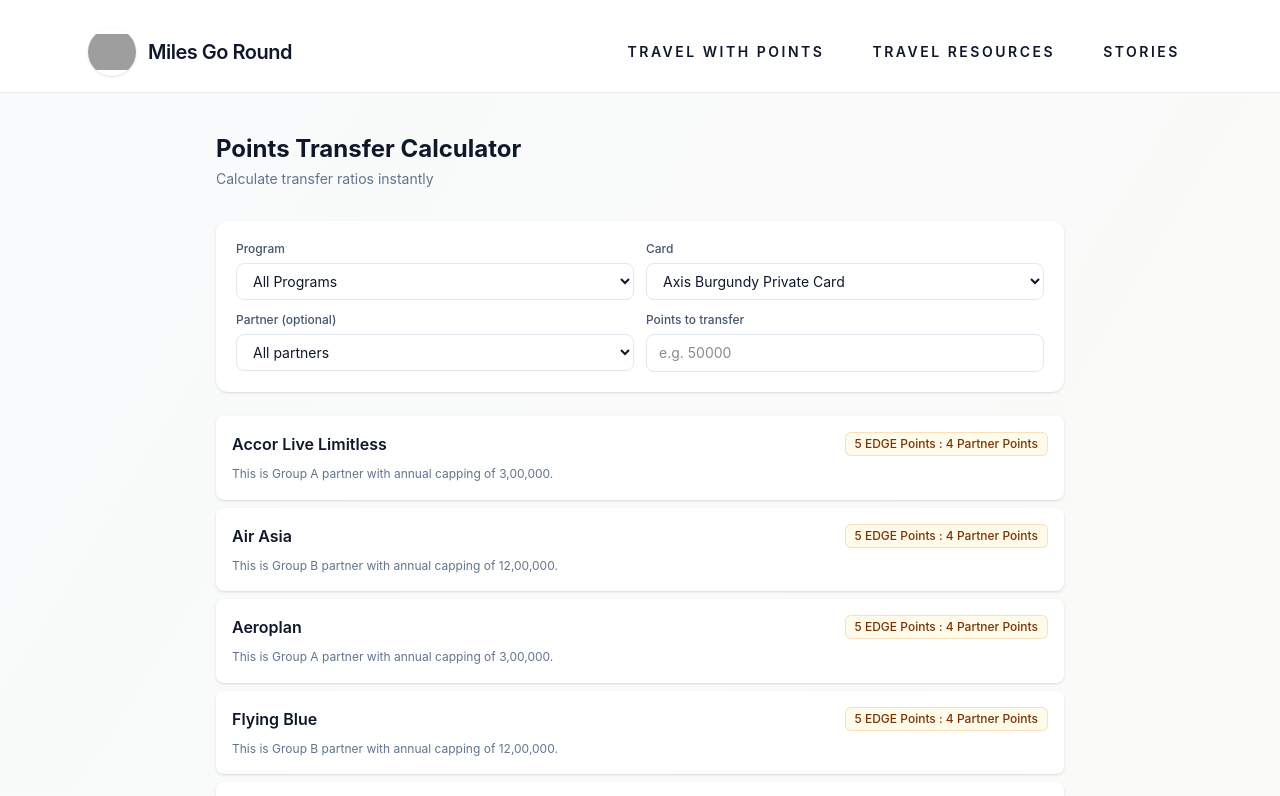
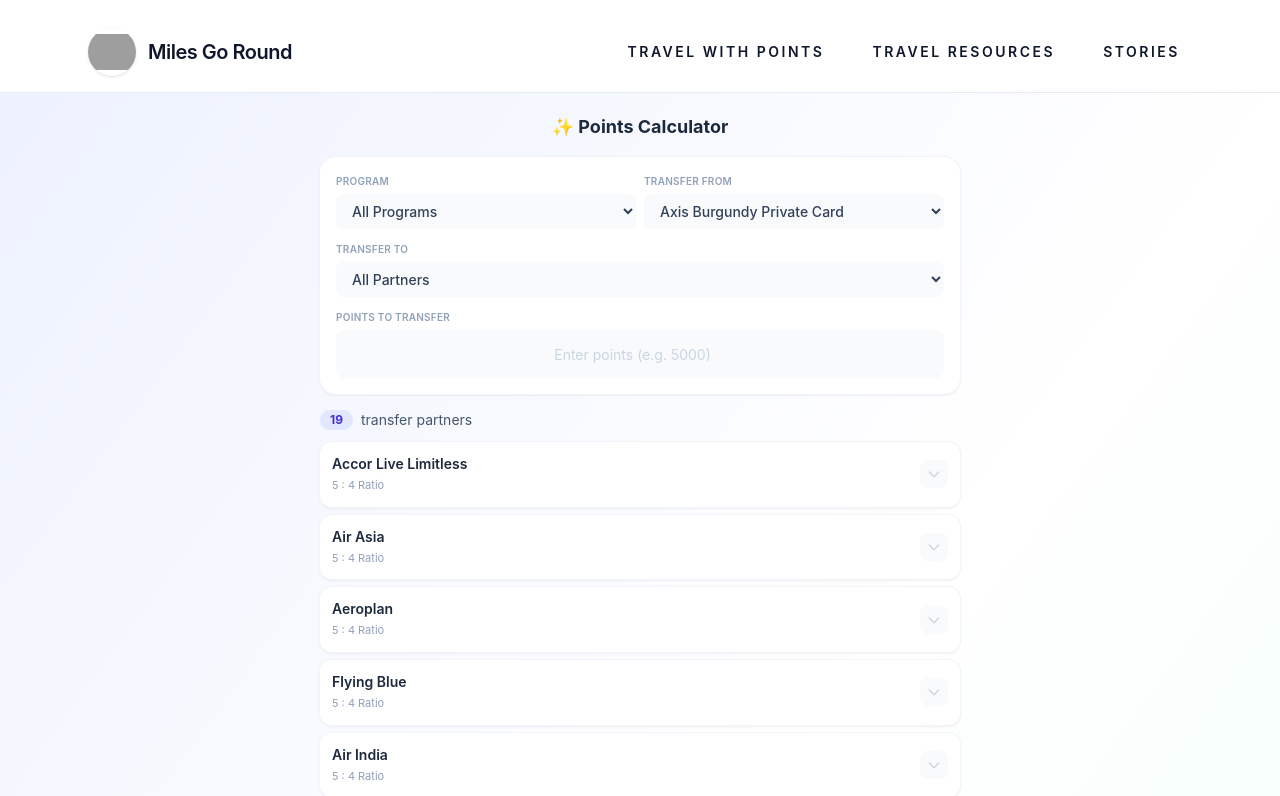
Before and after one commit to bansalmanik/travel-website, a Next.js app: page /pointsconversion in a window 1280 px wide. Shown: the top 796 px of the page. Built offline with nearby package versions, Linux system fonts and the light colour scheme; grey boxes are pictures that could not be loaded.

Commit message:
Revamped points conversion calculator

```diff
--- a/app/pointsconversion/PointsConversionContent.tsx
+++ b/app/pointsconversion/PointsConversionContent.tsx
@@ -23,17 +23,15 @@ type PointsConversionContentProps = {
 };
 
 export default function PointsConversionContent({ conversions }: PointsConversionContentProps) {
-  const [selectedProgramName, setSelectedProgramName] = useState<string>(
-    ALL_PROGRAMS_OPTION
-  );
+  const [selectedProgramName, setSelectedProgramName] = useState<string>(ALL_PROGRAMS_OPTION);
   const [selectedFrom, setSelectedFrom] = useState(conversions[0]?.from ?? "");
   const [selectedTo, setSelectedTo] = useState<string>("");
   const [transferPoints, setTransferPoints] = useState<string>("");
+  const [expandedRow, setExpandedRow] = useState<string | null>(null);
 
   const conversionsByFrom = useMemo(() => {
     return conversions.reduce((acc, conversion) => {
       acc[conversion.from] = conversion;
-
       return acc;
     }, {} as ConversionByFrom);
   }, [conversions]);
@@ -42,18 +40,13 @@ export default function PointsConversionContent({ conversions }: PointsConversio
     const uniquePrograms = Array.from(
       new Set(conversions.map((conversion) => getProgramName(conversion)))
     ).sort((a, b) => a.localeCompare(b));
-
     return [ALL_PROGRAMS_OPTION, ...uniquePrograms];
   }, [conversions]);
 
   const filteredConversions = useMemo(() => {
-    if (
-      !selectedProgramName ||
-      selectedProgramName === ALL_PROGRAMS_OPTION
-    ) {
+    if (!selectedProgramName || selectedProgramName === ALL_PROGRAMS_OPTION) {
       return conversions;
     }
-
     return conversions.filter(
       (conversion) => getProgramName(conversion) === selectedProgramName
     );
@@ -68,30 +61,18 @@ export default function PointsConversionContent({ conversions }: PointsConversio
   );
 
   const normalizedSelectedFrom = useMemo(() => {
-    if (fromOptions.length === 0) {
-      return "";
-    }
-
-    if (selectedFrom && fromOptions.includes(selectedFrom)) {
-      return selectedFrom;
-    }
-
+    if (fromOptions.length === 0) return "";
+    if (selectedFrom && fromOptions.includes(selectedFrom)) return selectedFrom;
     return fromOptions[0];
   }, [fromOptions, selectedFrom]);
 
   const selectedConversion = useMemo(() => {
-    if (!normalizedSelectedFrom) {
-      return null;
-    }
-
+    if (!normalizedSelectedFrom) return null;
     return conversionsByFrom[normalizedSelectedFrom] ?? null;
   }, [normalizedSelectedFrom, conversionsByFrom]);
 
   const partnerRows = useMemo<PartnerRow[]>(() => {
-    if (!selectedConversion) {
-      return [];
-    }
-
+    if (!selectedConversion) return [];
     return selectedConversion.rates.flatMap((rate) =>
       rate.partners.map((partner) => ({
         to: partner.to,
@@ -110,94 +91,52 @@ export default function PointsConversionContent({ conversions }: PointsConversio
   );
 
   const normalizedSelectedTo = useMemo(() => {
-    if (!selectedTo || !toOptions.includes(selectedTo)) {
-      return "";
-    }
-
+    if (!selectedTo || !toOptions.includes(selectedTo)) return "";
     return selectedTo;
   }, [selectedTo, toOptions]);
 
   const filteredPartnerRows = useMemo(() => {
-    if (!normalizedSelectedTo) {
-      return partnerRows;
-    }
-
+    if (!normalizedSelectedTo) return partnerRows;
     return partnerRows.filter((partner) => partner.to === normalizedSelectedTo);
   }, [partnerRows, normalizedSelectedTo]);
 
   const parsedTransferPoints = useMemo(() => {
     const numericValue = Number(transferPoints);
-
     return Number.isFinite(numericValue) && numericValue > 0 ? numericValue : 0;
   }, [transferPoints]);
 
   const parseRatio = (rate: string) => {
     const numericParts = rate.match(/[\d.]+/g);
-
-    if (!numericParts || numericParts.length < 2) {
-      return null;
-    }
-
+    if (!numericParts || numericParts.length < 2) return null;
     const [fromAmount, toAmount] = numericParts;
-
     const fromValue = Number(fromAmount);
     const toValue = Number(toAmount);
-
-    if (!Number.isFinite(fromValue) || !Number.isFinite(toValue) || fromValue <= 0) {
-      return null;
-    }
-
+    if (!Number.isFinite(fromValue) || !Number.isFinite(toValue) || fromValue <= 0) return null;
     return { fromValue, toValue };
   };
 
   const calculateProjectedPoints = (rate: string) => {
-    if (!parsedTransferPoints) {
-      return null;
-    }
-
+    if (!parsedTransferPoints) return null;
     const ratio = parseRatio(rate);
-
-    if (!ratio) {
-      return null;
-    }
-
-    const converted = (parsedTransferPoints * ratio.toValue) / ratio.fromValue;
-
-    return converted;
+    if (!ratio) return null;
+    return (parsedTransferPoints * ratio.toValue) / ratio.fromValue;
   };
 
-  const formatProjectedPoints = (value: number | null) => {
-    if (!value || Number.isNaN(value)) {
-      return null;
-    }
-
-    if (value >= 1000000) {
-      return `${(value / 1000000).toFixed(1)}M`;
-    }
-
-    if (value >= 1000) {
-      return `${(value / 1000).toFixed(1)}k`;
-    }
-
-    return value.toFixed(0);
+  const formatPoints = (value: number | null) => {
+    if (!value || Number.isNaN(value)) return null;
+    return value.toLocaleString("en-IN");
   };
 
   const handleProgramChange = (event: ChangeEvent<HTMLSelectElement>) => {
     const newProgram = event.target.value;
     setSelectedProgramName(newProgram);
-    setSelectedTo("");
-
     const nextConversions =
       !newProgram || newProgram === ALL_PROGRAMS_OPTION
         ? conversions
-        : conversions.filter(
-            (conversion) => getProgramName(conversion) === newProgram
-          );
-
+        : conversions.filter((conversion) => getProgramName(conversion) === newProgram);
     const nextFromOption = nextConversions
       .map((conversion) => conversion.from)
       .sort((a, b) => a.localeCompare(b))[0];
-
     setSelectedFrom(nextFromOption ?? "");
   };
 
@@ -215,145 +154,133 @@ export default function PointsConversionContent({ conversions }: PointsConversio
   };
 
   return (
-    <div className="min-h-screen bg-gradient-to-br from-slate-50 to-amber-50/30">
-      <div className="mx-auto max-w-4xl px-4 py-6 sm:px-6 sm:py-10">
+    <div className="min-h-screen bg-gradient-to-br from-indigo-50 via-white to-emerald-50">
+      <div className="mx-auto max-w-2xl px-4 py-5">
         {/* Header */}
-        <div className="mb-6 sm:mb-8">
-          <h1 className="text-xl font-bold text-slate-900 sm:text-2xl">
-            Points Transfer Calculator
-          </h1>
-          <p className="mt-1 text-xs text-slate-500 sm:text-sm">
-            Calculate transfer ratios instantly
-          </p>
-        </div>
+        <h1 className="mb-4 text-center text-lg font-bold text-slate-800">✨ Points Calculator</h1>
 
         {/* Filters Card */}
-        <div className="mb-4 rounded-xl bg-white p-4 shadow-sm sm:mb-6 sm:p-5">
-          <div className="grid gap-3 sm:grid-cols-2">
-            <div>
-              <label className="mb-1.5 block text-[11px] font-medium text-slate-600 sm:text-xs">
-                Program
-              </label>
+        <div className="mb-4 rounded-2xl bg-white p-4 shadow-sm ring-1 ring-slate-100">
+          {/* Dropdowns Row */}
+          <div className="flex gap-2">
+            <div className="flex-1">
+              <p className="mb-1 text-[10px] font-semibold uppercase tracking-wide text-slate-400">Program</p>
               <select
                 value={selectedProgramName}
                 onChange={handleProgramChange}
-                className="w-full rounded-lg border border-slate-200 bg-white px-3 py-2 text-sm text-slate-900 transition hover:border-slate-300 focus:border-amber-500 focus:outline-none focus:ring-2 focus:ring-amber-500/20"
+                className="w-full cursor-pointer rounded-lg bg-slate-50 px-3 py-2 text-sm font-medium text-slate-700 transition hover:bg-indigo-50 focus:outline-none focus:ring-2 focus:ring-indigo-500"
               >
                 {programOptions.map((option) => (
-                  <option key={option} value={option}>
-                    {option}
-                  </option>
+                  <option key={option} value={option}>{option}</option>
                 ))}
               </select>
             </div>
 
-            <div>
-              <label className="mb-1.5 block text-[11px] font-medium text-slate-600 sm:text-xs">
-                Card
-              </label>
+            <div className="flex-1">
+              <p className="mb-1 text-[10px] font-semibold uppercase tracking-wide text-slate-400">Transfer From</p>
               <select
                 value={normalizedSelectedFrom}
                 onChange={handleFromChange}
-                className="w-full rounded-lg border border-slate-200 bg-white px-3 py-2 text-sm text-slate-900 transition hover:border-slate-300 focus:border-amber-500 focus:outline-none focus:ring-2 focus:ring-amber-500/20"
+                className="w-full cursor-pointer rounded-lg bg-slate-50 px-3 py-2 text-sm font-medium text-slate-700 transition hover:bg-indigo-50 focus:outline-none focus:ring-2 focus:ring-indigo-500"
                 disabled={fromOptions.length === 0}
               >
                 {fromOptions.length === 0 ? (
-                  <option value="" disabled>
-                    No cards available
-                  </option>
+                  <option value="" disabled>No cards</option>
                 ) : (
                   fromOptions.map((option) => (
-                    <option key={option} value={option}>
-                      {option}
-                    </option>
+                    <option key={option} value={option}>{option}</option>
                   ))
                 )}
               </select>
             </div>
+          </div>
 
-            <div>
-              <label className="mb-1.5 block text-[11px] font-medium text-slate-600 sm:text-xs">
-                Partner (optional)
-              </label>
+          {/* Transfer To */}
+          <div className="mt-3">
+            <p className="mb-1 text-[10px] font-semibold uppercase tracking-wide text-slate-400">Transfer To</p>
             <select
               value={normalizedSelectedTo}
               onChange={handleToChange}
-                className="w-full rounded-lg border border-slate-200 bg-white px-3 py-2 text-sm text-slate-900 transition hover:border-slate-300 focus:border-amber-500 focus:outline-none focus:ring-2 focus:ring-amber-500/20"
+              className="w-full cursor-pointer rounded-lg bg-slate-50 px-3 py-2 text-sm font-medium text-slate-700 transition hover:bg-indigo-50 focus:outline-none focus:ring-2 focus:ring-indigo-500"
               disabled={toOptions.length === 0}
             >
-                <option value="">All partners</option>
+              <option value="">All Partners</option>
               {toOptions.map((option) => (
-                  <option key={option} value={option}>
-                    {option}
-                  </option>
+                <option key={option} value={option}>{option}</option>
               ))}
             </select>
           </div>
 
-            <div>
-              <label className="mb-1.5 block text-[11px] font-medium text-slate-600 sm:text-xs">
-                Points to transfer
-              </label>
+          {/* Points Input Below */}
+          <div className="mt-3">
+            <p className="mb-1 text-[10px] font-semibold uppercase tracking-wide text-slate-400">Points to Transfer</p>
             <input
               type="number"
               min={0}
               inputMode="numeric"
               value={transferPoints}
               onChange={handleTransferPointsChange}
-                placeholder="e.g. 50000"
-                className="w-full rounded-lg border border-slate-200 bg-white px-3 py-2 text-sm text-slate-900 transition hover:border-slate-300 focus:border-amber-500 focus:outline-none focus:ring-2 focus:ring-amber-500/20"
+              placeholder="Enter points (e.g. 5000)"
+              className="w-full rounded-lg bg-slate-50 px-3 py-2.5 text-center text-lg font-bold text-indigo-600 placeholder:text-sm placeholder:font-normal placeholder:text-slate-300 transition hover:bg-indigo-50 focus:outline-none focus:ring-2 focus:ring-indigo-500"
             />
           </div>
         </div>
+
+        {/* Results Count */}
+        <div className="mb-3 flex items-center gap-2">
+          <span className="rounded-full bg-indigo-100 px-2.5 py-0.5 text-xs font-bold text-indigo-700">
+            {filteredPartnerRows.length}
+          </span>
+          <span className="text-sm text-slate-600">transfer partners</span>
         </div>
 
-        {/* Results */}
+        {/* Results List - Single Column */}
         {filteredPartnerRows.length === 0 ? (
-          <div className="rounded-xl bg-white p-8 text-center shadow-sm sm:p-12">
-            <div className="mx-auto max-w-sm">
-              <p className="text-sm font-medium text-slate-900">No partners available</p>
-              <p className="mt-1 text-xs text-slate-500">
-                Select a program and card to see transfer options
-              </p>
-            </div>
+          <div className="rounded-2xl bg-white/70 py-16 text-center backdrop-blur">
+            <p className="text-slate-400">No partners available</p>
           </div>
         ) : (
           <div className="space-y-2">
             {filteredPartnerRows.map((partner) => {
-              const projectedPoints = formatProjectedPoints(
-                calculateProjectedPoints(partner.rate)
-              );
+              const key = `${partner.to}-${partner.rate}`;
+              const projected = calculateProjectedPoints(partner.rate);
+              const formattedProjected = formatPoints(projected);
+              const isExpanded = expandedRow === key;
 
               return (
                 <div
-                  key={`${partner.to}-${partner.rate}`}
-                  className="rounded-lg bg-white p-3 shadow-sm transition hover:shadow-md sm:p-4"
+                  key={key}
+                  onClick={() => setExpandedRow(isExpanded ? null : key)}
+                  className={`group cursor-pointer rounded-xl bg-white p-3 shadow-sm ring-1 transition-all active:scale-[0.99] ${
+                    isExpanded
+                      ? "ring-emerald-300 shadow-md"
+                      : "ring-slate-100 hover:shadow-md hover:ring-slate-200"
+                  }`}
                 >
-                  <div className="flex flex-col gap-2 sm:flex-row sm:items-center sm:justify-between">
-                    <div className="flex-1">
-                      <h3 className="text-sm font-semibold text-slate-900 sm:text-base">
-                        {partner.to}
-                      </h3>
-                      <p className="mt-0.5 text-xs text-slate-500 sm:hidden">
+                  <div className="flex items-center justify-between gap-3">
+                    <div className="min-w-0 flex-1">
+                      <p className="truncate text-sm font-semibold text-slate-800">{partner.to}</p>
+                      <p className="mt-0.5 text-[11px] text-slate-400">{partner.rate}</p>
+                    </div>
+
+                    {formattedProjected ? (
+                      <div className="flex-shrink-0 rounded-lg bg-gradient-to-r from-emerald-500 to-teal-500 px-3 py-1.5">
+                        <p className="text-sm font-bold text-white">{formattedProjected}</p>
+                      </div>
+                    ) : (
+                      <div className="flex h-7 w-7 items-center justify-center rounded-lg bg-slate-50 text-slate-300 group-hover:bg-slate-100">
+                        <svg className={`h-4 w-4 transition-transform ${isExpanded ? "rotate-180" : ""}`} fill="none" viewBox="0 0 24 24" stroke="currentColor">
+                          <path strokeLinecap="round" strokeLinejoin="round" strokeWidth={2} d="M19 9l-7 7-7-7" />
+                        </svg>
+                      </div>
+                    )}
+                  </div>
+
+                  {isExpanded && (
+                    <p className="mt-2 border-t border-slate-100 pt-2 text-[11px] leading-relaxed text-slate-500">
                       {partner.insight}
                     </p>
-                    </div>
-
-                    <div className="flex flex-wrap items-center gap-2">
-                      <span className="inline-flex items-center rounded-md bg-amber-50 px-2.5 py-1 text-xs font-medium text-amber-900 ring-1 ring-inset ring-amber-600/20">
-                        {partner.rate}
-                      </span>
-                      {projectedPoints && (
-                        <span className="inline-flex items-center rounded-md bg-emerald-50 px-2.5 py-1 text-xs font-semibold text-emerald-900 ring-1 ring-inset ring-emerald-600/20">
-                          → {projectedPoints}
-                        </span>
                   )}
-                    </div>
-                  </div>
-
-                  <p className="mt-2 hidden text-xs leading-relaxed text-slate-500 sm:block">
-                    {partner.insight}
-                  </p>
                 </div>
               );
             })}
```
Also changed, not shown: data/points-conversion.json. Lines whose indentation alone changed are shown as unchanged.
